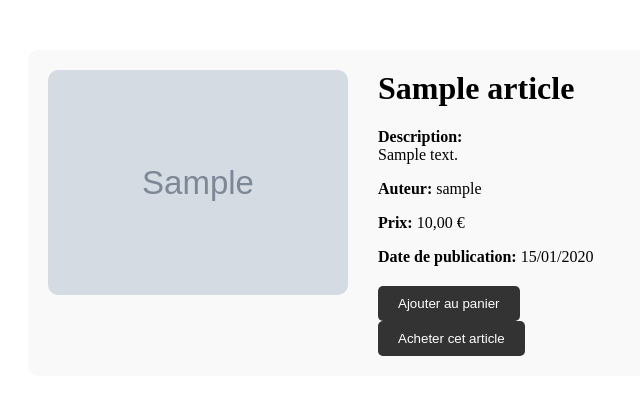
After one commit to tatdorian/Ecommerce_php, a PHP site: page /detail.page.php?id=1 in a window 1280 px wide. The commit adds this page. Shown: the top 395 px of the page, without its empty margins (142-782 px from the left). Run offline with PHP 8.4, Linux system fonts and the light colour scheme; tables that the repository leaves empty or names only in its code hold one stand-in row (values such as "Sample post"); grey boxes marked "Sample" are stand-in pictures.

Commit message:
sale product/details

```diff
--- /dev/null
+++ b/src/assets/css/detail.css
@@ -0,0 +1,40 @@
+.details-container {
+  display: flex;
+  max-width: 900px;
+  margin: 50px auto;
+  gap: 30px;
+  padding: 20px;
+  background-color: #f9f9f9;
+  border-radius: 10px;
+}
+
+.image-section img {
+  max-width: 300px;
+  border-radius: 10px;
+}
+
+.info-section {
+  flex: 1;
+}
+
+.info-section h1 {
+  margin-top: 0;
+}
+
+.actions {
+  margin-top: 20px;
+}
+
+.actions button {
+  padding: 10px 20px;
+  margin-right: 10px;
+  background-color: #333;
+  color: white;
+  border: none;
+  border-radius: 5px;
+  cursor: pointer;
+}
+
+.actions button:hover {
+  background-color: #555;
+}
--- a/src/assets/css/home.css
+++ b/src/assets/css/home.css
@@ -1,6 +1,6 @@
 body {
   background: #f5f6fa;
-    font-family: 'Segoe UI', Arial, sans-serif;
+  font-family: "Segoe UI", Arial, sans-serif;
   margin: 0;
 }
 header {
@@ -27,7 +27,7 @@ h1 {
 .article-card {
   background: #fff;
   border-radius: 12px;
-    box-shadow: 0 4px 24px rgba(0,0,0,0.08);
+  box-shadow: 0 4px 24px rgba(0, 0, 0, 0.08);
   width: 300px;
   padding: 20px;
   display: flex;
@@ -36,7 +36,7 @@ h1 {
   transition: box-shadow 0.2s;
 }
 .article-card:hover {
-    box-shadow: 0 8px 32px rgba(0,0,0,0.12);
+  box-shadow: 0 8px 32px rgba(0, 0, 0, 0.12);
 }
 .article-image {
   width: 180px;
--- /dev/null
+++ b/src/middlewares/detail.middleware.php
@@ -0,0 +1,18 @@
+<?php
+require_once '../configs/db.config.php';
+
+if (!isset($_GET['id'])) {
+    header('Location: home.page.php');
+    exit;
+}
+
+$id = (int) $_GET['id'];
+$stmt = $pdo->prepare("SELECT a.*, u.username AS auteur FROM article a JOIN user u ON a.auteur_id = u.id WHERE a.id = ?");
+$stmt->execute([$id]);
+
+$article = $stmt->fetch();
+
+if (!$article) {
+    echo "Article non trouvé.";
+    exit;
+}
--- a/src/middlewares/home.middleware.php
+++ b/src/middlewares/home.middleware.php
@@ -8,4 +8,3 @@ $stmt = $pdo->query(
      ORDER BY a.date_publication DESC"
 );
 $articles = $stmt->fetchAll();
-?>
--- a/src/middlewares/login.middleware.php
+++ b/src/middlewares/login.middleware.php
@@ -21,4 +21,3 @@ if ($_SERVER['REQUEST_METHOD'] === 'POST') {
         exit();
     }
 }
-?>
--- a/src/middlewares/register.middleware.php
+++ b/src/middlewares/register.middleware.php
@@ -35,4 +35,3 @@ if ($_SERVER['REQUEST_METHOD'] === 'POST') {
         }
     }
 }
-?>
--- a/src/middlewares/sale.middleware.php
+++ b/src/middlewares/sale.middleware.php
@@ -3,11 +3,10 @@ require_once '../configs/db.config.php';
 
 
 $stmt = $pdo->query(
-      "SELECT a.*, u.username AS auteur
+    "SELECT a.*, u.username AS auteur
      FROM article a
      JOIN user u ON a.auteur_id = u.id
      ORDER BY a.date_publication DESC"
 );
 
 $articles = $stmt->fetchAll(PDO::FETCH_ASSOC);
-?>
--- /dev/null
+++ b/src/pages/detail.page.php
@@ -0,0 +1,42 @@
+<?php
+session_start();
+$is_logged_in = isset($_SESSION['user_id']);
+$user_name = $is_logged_in ? $_SESSION['user_name'] : '';
+require_once '../middlewares/detail.middleware.php';
+
+?>
+<!DOCTYPE html>
+<html lang="fr">
+
+<head>
+    <meta charset="UTF-8">
+    <title><?php echo htmlspecialchars($article['nom']); ?> - Détails</title>
+    <link rel="stylesheet" href="../assets/css/detail.css">
+</head>
+
+<body>
+    <div class="details-container">
+        <div class="image-section">
+            <img src="<?php echo htmlspecialchars($article['image']); ?>" alt="Parfum">
+        </div>
+        <div class="info-section">
+            <h1><?php echo htmlspecialchars($article['nom']); ?></h1>
+            <p><strong>Description:</strong><br><?php echo nl2br(htmlspecialchars($article['description'])); ?></p>
+            <p><strong>Auteur:</strong> <?php echo htmlspecialchars($article['auteur']); ?></p>
+            <p><strong>Prix:</strong> <?php echo number_format($article['prix'], 2, ',', ' '); ?> €</p>
+            <p><strong>Date de publication:</strong> <?php echo date('d/m/Y', strtotime($article['date_publication'])); ?></p>
+            <div class="actions">
+                <form method="post" action="ajouter_panier.php">
+                    <input type="hidden" name="article_id" value="<?php echo $article['id']; ?>">
+                    <button type="submit">Ajouter au panier</button>
+                </form>
+                <form method="post" action="acheter.php">
+                    <input type="hidden" name="article_id" value="<?php echo $article['id']; ?>">
+                    <button type="submit">Acheter cet article</button>
+                </form>
+            </div>
+        </div>
+    </div>
+</body>
+
+</html>
--- a/src/pages/login.page.php
+++ b/src/pages/login.page.php
@@ -8,11 +8,13 @@ if (!empty($_SESSION['login_error'])) {
 ?>
 <!DOCTYPE html>
 <html lang="fr">
+
 <head>
     <meta charset="UTF-8">
     <title>Connexion</title>
     <link rel="stylesheet" href="../assets/css/login.css">
 </head>
+
 <body>
     <div class="container">
         <h2>Connexion</h2>
@@ -27,4 +29,5 @@ if (!empty($_SESSION['login_error'])) {
         </div>
     </div>
 </body>
+
 </html>
--- a/src/pages/register.page.php
+++ b/src/pages/register.page.php
@@ -8,11 +8,13 @@ if (!empty($_SESSION['register_error'])) {
 ?>
 <!DOCTYPE html>
 <html lang="fr">
+
 <head>
     <meta charset="UTF-8">
     <title>Inscription</title>
     <link rel="stylesheet" href="../assets/css/register.css">
 </head>
+
 <body>
     <div class="container">
         <h2>Inscription</h2>
@@ -29,4 +31,5 @@ if (!empty($_SESSION['register_error'])) {
         </div>
     </div>
 </body>
+
 </html>
--- a/src/pages/sale.page.php
+++ b/src/pages/sale.page.php
@@ -43,11 +43,13 @@ if ($_SERVER['REQUEST_METHOD'] === 'POST' && $is_logged_in) {
 ?>
 <!DOCTYPE html>
 <html lang="fr">
+
 <head>
     <meta charset="UTF-8">
     <title>Mettre un livre en vente</title>
     <link rel="stylesheet" href="../assets/css/sale.css">
 </head>
+
 <body>
     <nav>
         <?php if ($is_logged_in): ?>
@@ -92,4 +94,5 @@ if ($_SERVER['REQUEST_METHOD'] === 'POST' && $is_logged_in) {
         <p>Veuillez vous connecter pour mettre un livre en vente.</p>
     <?php endif; ?>
 </body>
+
 </html>
```
Also changed, not shown: src/assets/css/login.css (+4 -3 lines), src/assets/css/register.css (+5 -3 lines), src/pages/home.page.php (+7 -1 lines), src/assets/css/sale.css (added), src/assets/sale.css (deleted). Lines whose indentation alone changed are shown as unchanged.
